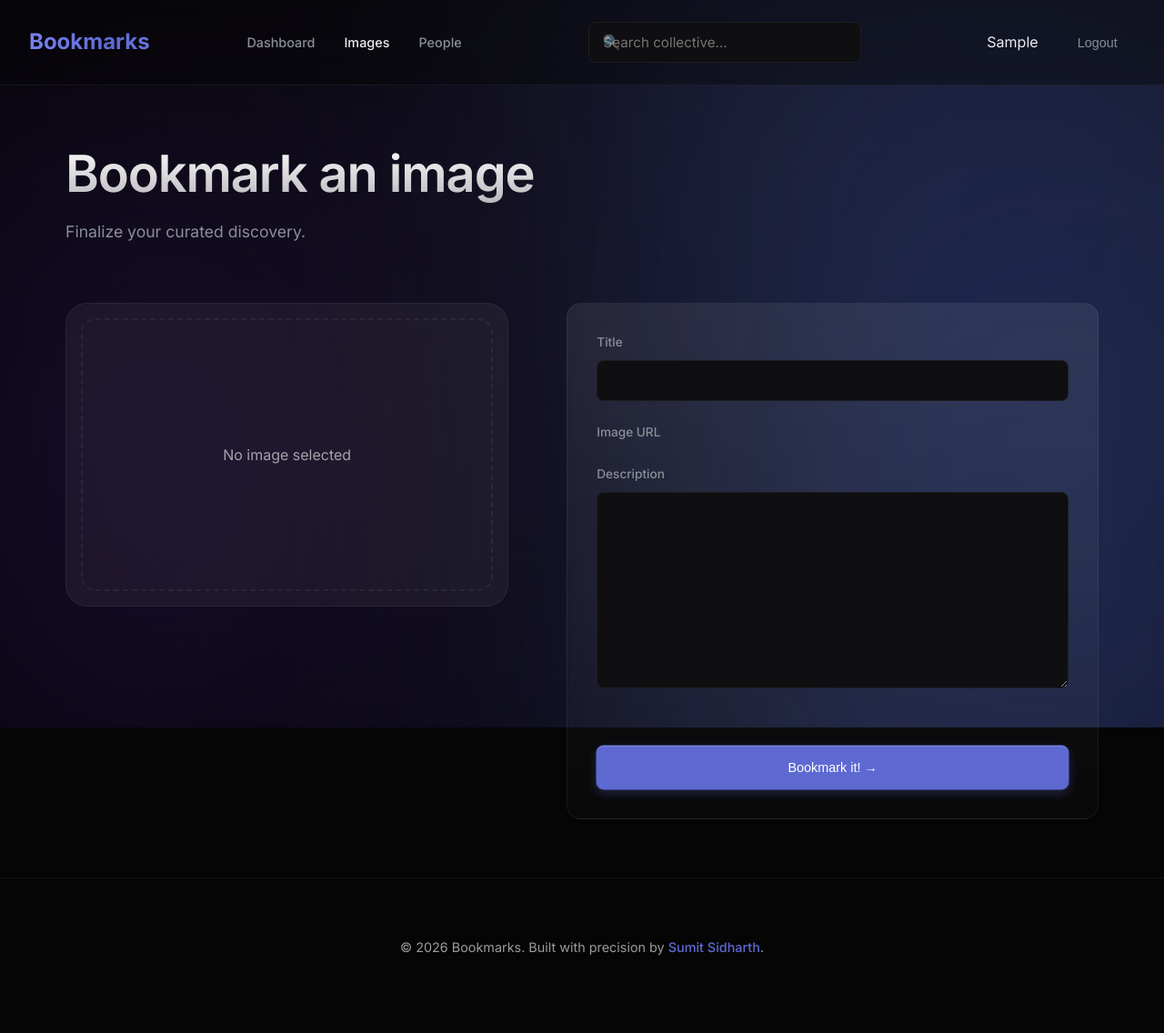
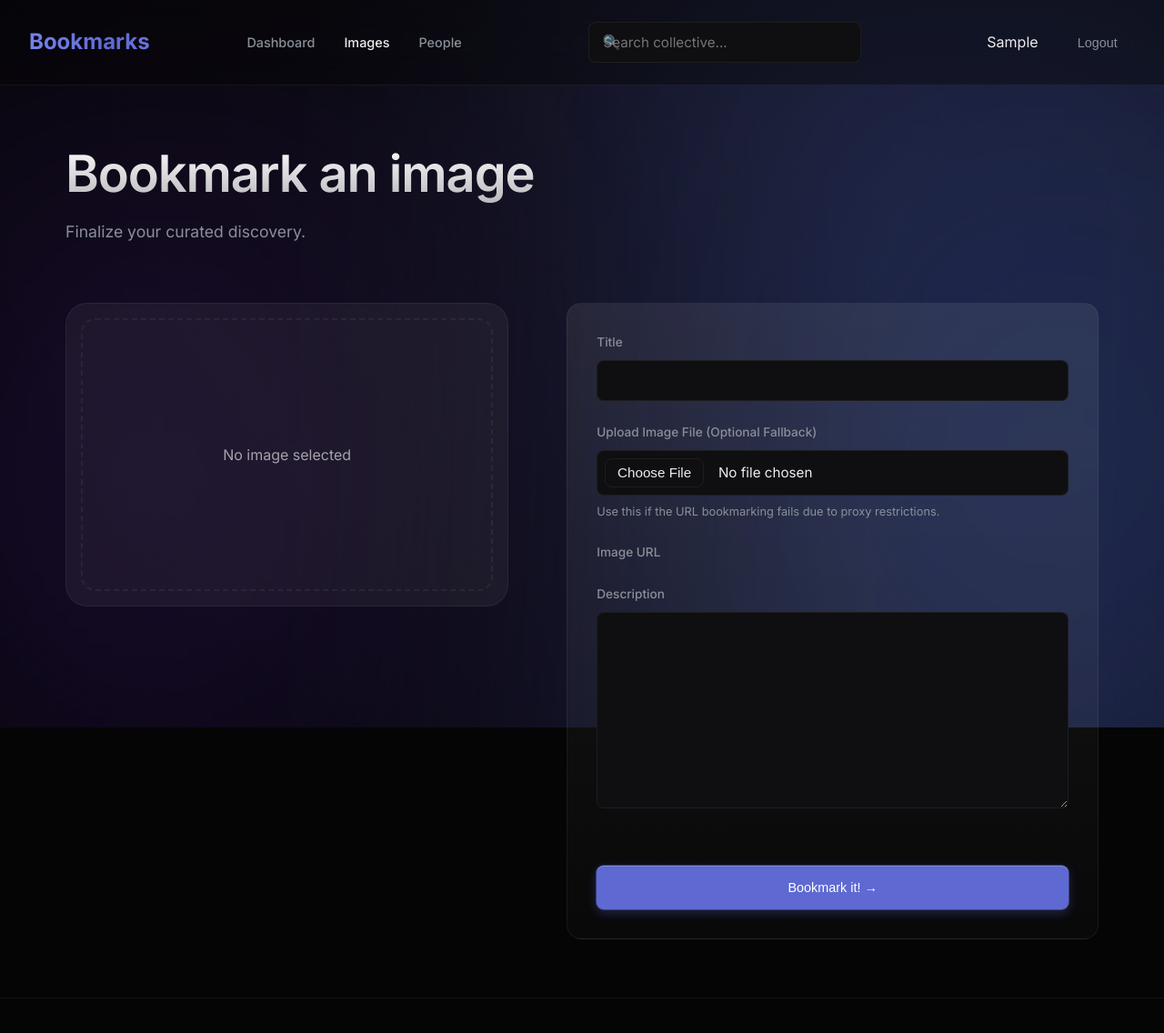
Before and after one commit to sumitsidharth/Bookmark, a Django app: page /images/create/ in a window 1280 px wide. Shown: the top 1136 px of the page at 91% size. Before the commit the page ends 1050 px from the top, so only its background shows below. Run offline with Django 5.2, Linux system fonts and the light colour scheme; the visitor is signed in with stand-in values (Sample User, id 1); some libraries are stand-ins or nearby versions.

Commit message:
Fix PythonAnywhere proxy issue by adding manual image upload fallback

```diff
--- a/images/forms.py
+++ b/images/forms.py
@@ -9,6 +9,8 @@
 from django.utils.text import slugify
 
 class ImageCreateForm(forms.ModelForm):
+    image_file = forms.ImageField(required=False, label="Upload Image File")
+
     class Meta:
         model = Image
         fields = ['title', 'url', 'description']
@@ -18,58 +20,64 @@
 
     def clean_url(self):
         url = self.cleaned_data.get('url')
+        image_file = self.cleaned_data.get('image_file')
 
-        if not url:
-            raise forms.ValidationError("URL is required.")
+        if not url and not image_file:
+            raise forms.ValidationError("Either a URL or an image file is required.")
 
-        valid_extensions = ['jpg', 'jpeg', 'png']
-
-        try:
-            extension = url.split('.')[-1].split('?')[0].lower()
-        except Exception:
-            raise forms.ValidationError("Invalid URL format.")
-
-        if extension not in valid_extensions:
-            raise forms.ValidationError(
-                "The given URL does not match a valid image extension."
-            )
+        if url:
+            valid_extensions = ['jpg', 'jpeg', 'png']
+            try:
+                extension = url.split('.')[-1].split('?')[0].lower()
+                if extension not in valid_extensions:
+                    raise forms.ValidationError(
+                        "The given URL does not match a valid image extension."
+                    )
+            except Exception:
+                raise forms.ValidationError("Invalid URL format.")
 
         return url
 
     def save(self, commit=True):
         image = super().save(commit=False)
         image_url = self.cleaned_data.get('url')
+        image_file = self.cleaned_data.get('image_file')
 
-        if not image_url:
-            raise ValueError("No URL provided")
+        # Prioritize manual upload
+        if image_file:
+            image.image.save(image_file.name, image_file, save=False)
+            # If no URL was provided, set a placeholder or use the name
+            if not image_url:
+                image.url = f"uploaded://{image_file.name}"
+        elif image_url:
+            name = slugify(image.title)
+            extension = image_url.split('.')[-1].split('?')[0].lower()
+            if extension not in ['jpg', 'jpeg', 'png']:
+                extension = 'jpg'
+            image_name = f"{name}.{extension}"
 
-        name = slugify(image.title)
+            headers = {
+                'User-Agent': 'Mozilla/5.0 (Windows NT 10.0; Win64; x64) AppleWebKit/537.36 (KHTML, like Gecko) Chrome/119.0.0.0 Safari/537.36'
+            }
+            try:
+                response = requests.get(image_url, headers=headers, timeout=10)
+                if response.status_code != 200:
+                    raise ValueError(f"Server returned status {response.status_code}")
 
-        # safer extension extraction
-        extension = image_url.split('.')[-1].split('?')[0].lower()
-        if extension not in ['jpg', 'jpeg', 'png']:
-            extension = 'jpg'
-
-        image_name = f"{name}.{extension}"
-
-        # download image
-        headers = {
-            'User-Agent': 'Mozilla/5.0 (Windows NT 10.0; Win64; x64) AppleWebKit/537.36 (KHTML, like Gecko) Chrome/119.0.0.0 Safari/537.36'
-        }
-        try:
-            response = requests.get(image_url, headers=headers, timeout=10)
-            if response.status_code != 200:
-                raise ValueError(f"Server returned status {response.status_code}")
-        except requests.exceptions.ProxyError:
-            raise ValueError("The server is blocked by a proxy. This is common on PythonAnywhere Free accounts for certain websites.")
-        except requests.exceptions.RequestException as e:
-            raise ValueError(f"Failed to download image: {str(e)}")
-
-        image.image.save(
-            image_name,
-            ContentFile(response.content),
-            save=False
-        )
+                image.image.save(
+                    image_name,
+                    ContentFile(response.content),
+                    save=False
+                )
+            except requests.exceptions.ProxyError:
+                raise ValueError(
+                    "The server is blocked by a proxy. This is common on PythonAnywhere Free accounts. "
+                    "Please download the image and upload it using the 'Upload Image File' field instead."
+                )
+            except requests.exceptions.RequestException as e:
+                raise ValueError(f"Failed to download image: {str(e)}")
+        else:
+            raise ValueError("No image source provided.")
 
         if commit:
             image.save()
--- a/images/templates/images/image/create.html
+++ b/images/templates/images/image/create.html
@@ -23,7 +23,7 @@
 
     <div class="form-column scroll-reveal" style="animation-delay: 0.2s;">
         <div class="card">
-            <form method="post">
+            <form method="post" enctype="multipart/form-data">
                 {% csrf_token %}
 
                 {% if form.non_field_errors %}
@@ -42,6 +42,19 @@
                     {% if form.title.errors %}
                         <div style="color: #f87171; font-size: 0.8rem; margin-top: 0.4rem;">{{ form.title.errors }}</div>
                     {% endif %}
+                </div>
+
+                <div class="field-group">
+                    <label class="field-label" for="{{ form.image_file.id_for_label }}">Upload Image File (Optional Fallback)</label>
+                    <div class="input-wrapper">
+                        {{ form.image_file }}
+                    </div>
+                    {% if form.image_file.errors %}
+                        <div style="color: #f87171; font-size: 0.8rem; margin-top: 0.4rem;">{{ form.image_file.errors }}</div>
+                    {% endif %}
+                    <p style="font-size: 0.8rem; color: var(--foreground-muted); margin-top: 0.5rem;">
+                        Use this if the URL bookmarking fails due to proxy restrictions.
+                    </p>
                 </div>
 
                 <div class="field-group">
@@ -79,7 +92,7 @@
 }
 
 /* Style the Django form widgets */
-input[type="text"], textarea, input[type="url"] {
+input[type="text"], textarea, input[type="url"], input[type="file"] {
     width: 100%;
     background: #0F0F12;
     border: 1px solid var(--border-default);
@@ -89,6 +102,23 @@
     font-family: inherit;
     font-size: 0.95rem;
     transition: var(--transition-fast);
+}
+input[type="file"] {
+    padding: 0.5rem;
+    cursor: pointer;
+}
+input[type="file"]::file-selector-button {
+    background: var(--surface-light);
+    color: var(--foreground);
+    border: 1px solid var(--border-default);
+    padding: 0.4rem 0.8rem;
+    border-radius: var(--radius-sm);
+    margin-right: 1rem;
+    cursor: pointer;
+    transition: var(--transition-fast);
+}
+input[type="file"]::file-selector-button:hover {
+    background: var(--border-default);
 }
 textarea {
     min-height: 120px;
--- a/images/views.py
+++ b/images/views.py
@@ -28,7 +28,7 @@
 @login_required
 def image_create(request):
     if request.method == 'POST':
-        form = ImageCreateForm(data=request.POST)
+        form = ImageCreateForm(data=request.POST, files=request.FILES)
 
         if form.is_valid():
             try:
```
